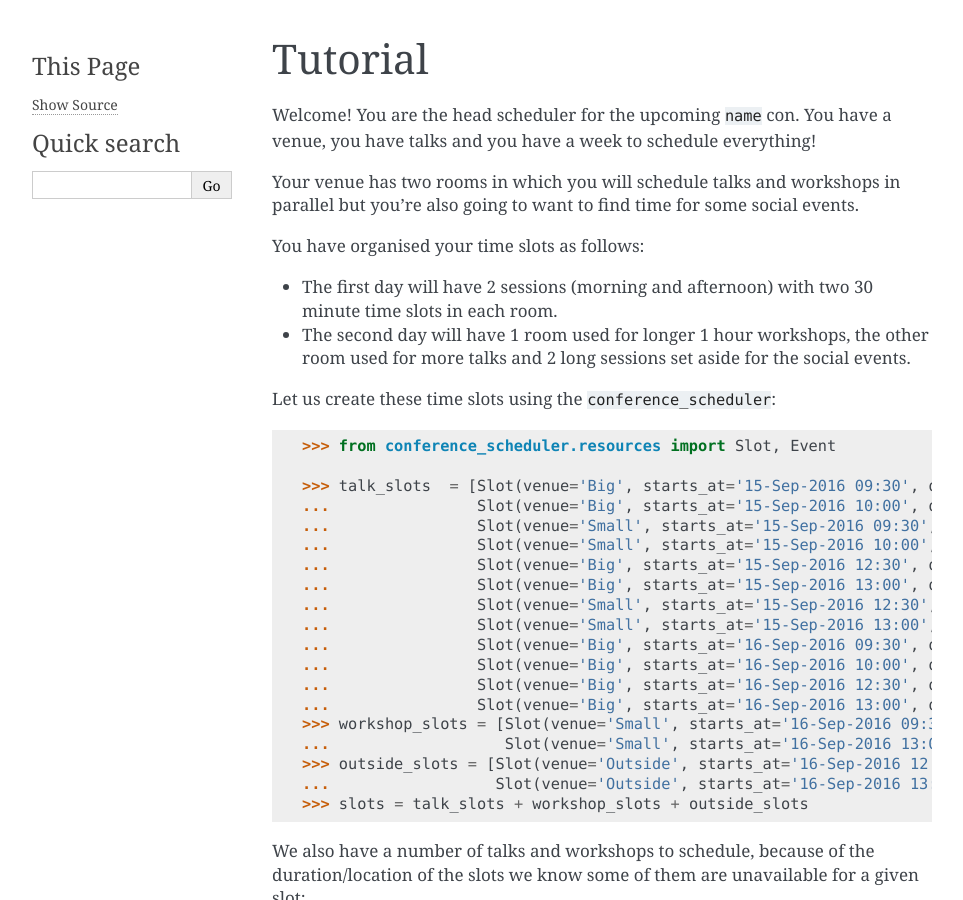
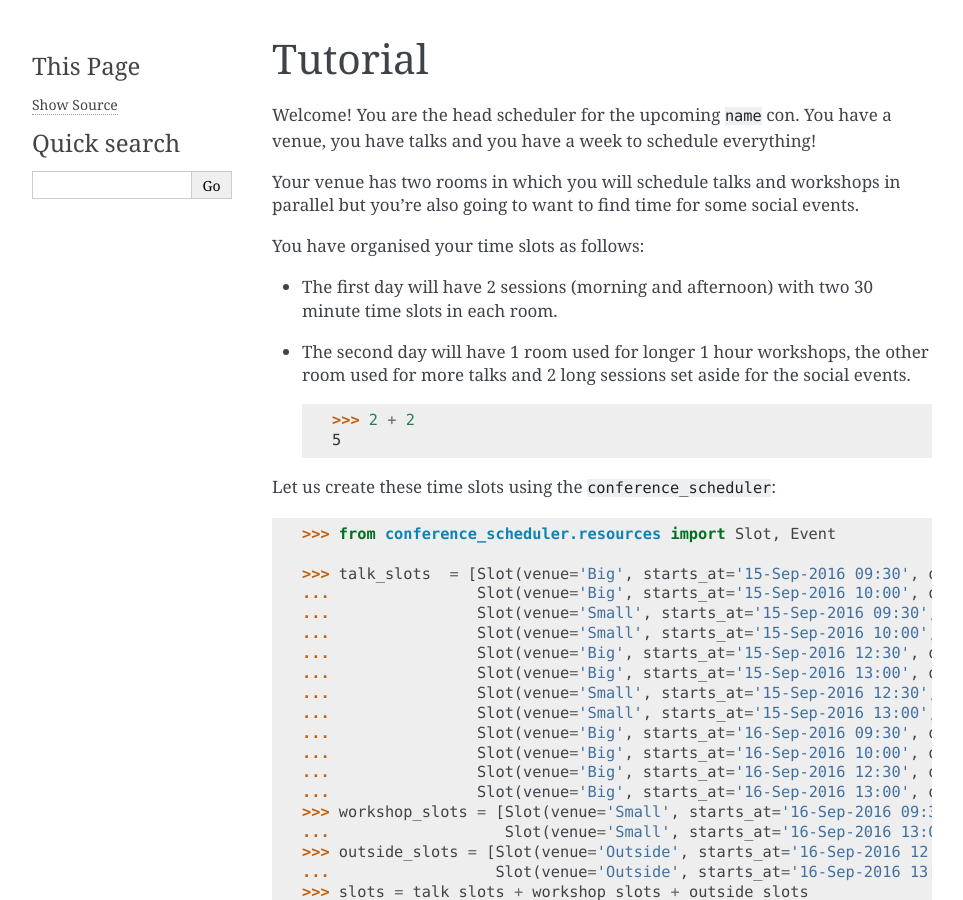
Before and after one commit to PyconUK/ConferenceScheduler, a Sphinx documentation site: the page built from docs/tutorial/index.rst, in a window 1280 px wide and 900 px high. Shown: the whole window, without its empty margins (148-1111 px from the left). Built offline with Sphinx 7.4.7, drawn with Linux system fonts in a browser that asks for light colours.

Commit message:
Add error to ensure travis fails.

```diff
--- a/docs/tutorial/index.rst
+++ b/docs/tutorial/index.rst
@@ -13,6 +13,9 @@ You have organised your time slots as follows:
   time slots in each room.
 - The second day will have 1 room used for longer 1 hour workshops, the other
   room used for more talks and 2 long sessions set aside for the social events.
+
+    >>> 2 + 2
+    5
 
 Let us create these time slots using the :code:`conference_scheduler`::
 
```
